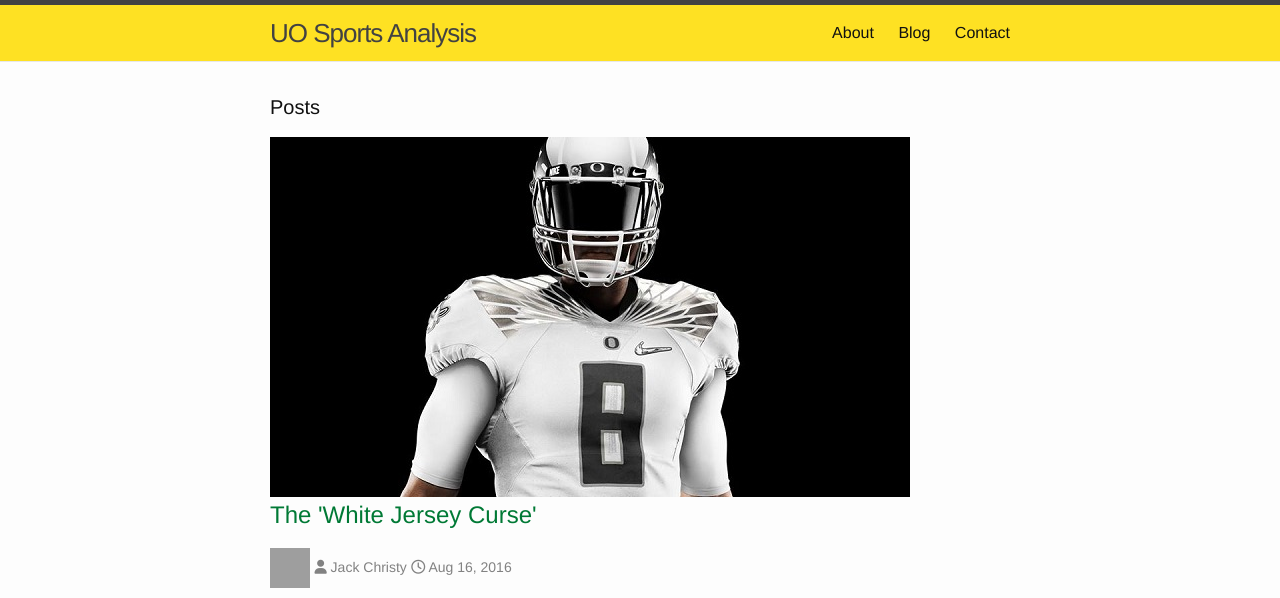
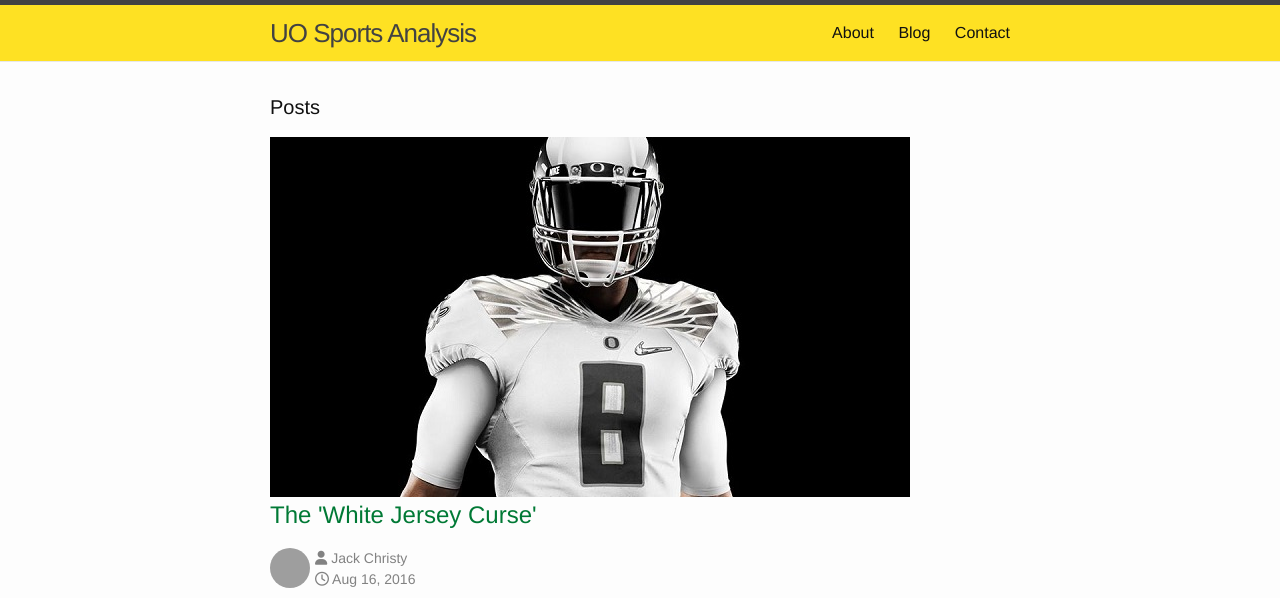
Before and after one commit to uosportsanalysis/uosportsanalysis.github.io, a Jekyll site: the page built from index.html, in a window 1280 px wide. Shown: the top 598 px of the page. Built offline with Jekyll 4.4.1, drawn with Linux system fonts in a browser that asks for light colours; nearby versions of some CDN libraries; grey boxes are pictures that could not be loaded.

Commit message:
tweak post metadata styling

```diff
--- a/_sass/_layout.scss
+++ b/_sass/_layout.scss
@@ -186,7 +186,15 @@
     }
 }
 
+.post-auth-img {
+  height: 40px;
+  width: 40px;
+  border-radius: 50%;
+  float: left;
+  margin-right: 5px;
+}
 .post-meta {
+    display: block;
     font-size: $small-font-size;
     color: $grey-color;
 }
--- a/index.html
+++ b/index.html
@@ -18,7 +18,7 @@ layout: default
         </h2>
 
         {% for contributor in site.data.contributors %}
-          {% if contributor.name == post.author %}<img src="{{ contributor.photo }}" height=40px width=40px>{% endif %}
+          {% if contributor.name == post.author %}<img src="{{ contributor.photo }}" class="post-auth-img">{% endif %}
         {% endfor %}
 
         <span class="post-meta"><i class="fa fa-user"></i> {{ post.author }}</span>
```
